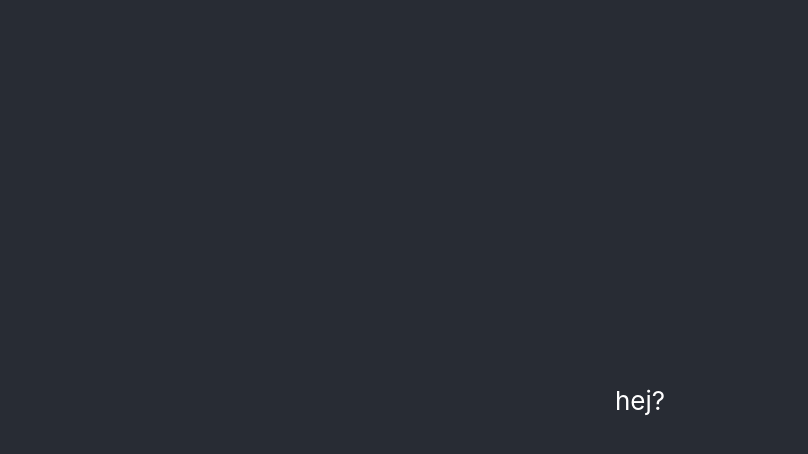
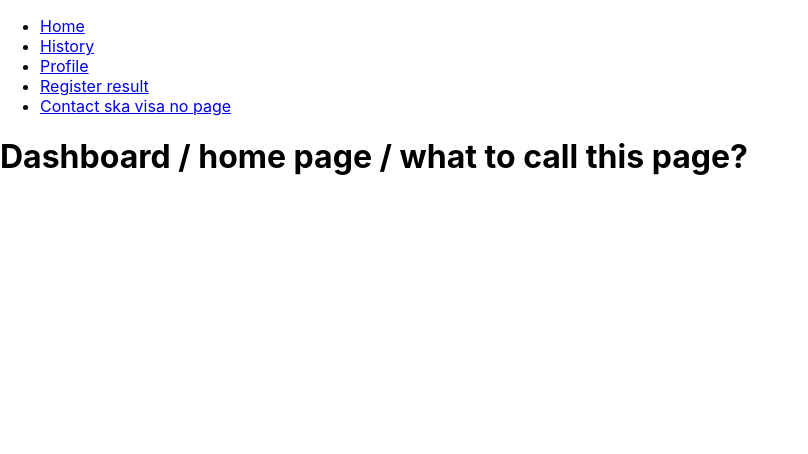
Before and after one commit to RH0DS/FitFokusClient, a React (Create React App) app: page / in a window 1280 px wide. Shown: the top 454 px of the page, without its empty margins (0-808 px from the left). Built offline with nearby package versions, Linux system fonts and the light colour scheme.

Commit message:
add pages Dashboard, History, Profile, RegisterResult and NoPage. add component Navmenu

```diff
--- a/src/App.js
+++ b/src/App.js
@@ -1,13 +1,31 @@
 import logo from './logo.svg';
 import './App.css';
+import { BrowserRouter,Routes, Route } from 'react-router-dom';
+import Dashboard from './Pages/Dashboard';
+import NavMenu from './Components/NavMenu';
+import NoPage from './Pages/NoPage';
+import ProfilePage from './Pages/ProfilePage'
+import HistoryPage from './Pages/HistoryPage'
+import RegisterResultPage from './Pages/RegisterResultPage';
+
 
 function App() {
   return (
-    <div className="App">
-      <header className="App-header">
-        hej?
-      </header>
-    </div>
+    <BrowserRouter>
+      <Routes>
+        {/* den första route med path "/" omsluter alla andra routes och blir då rot-urlen */}
+        <Route path="/" element={<NavMenu/>}>
+          <Route index element={<Dashboard />} />
+          {/* index elementet (Dashboard i detta fall även känt som HOME) är det unika elemented som hör till roten */}
+          <Route path="Profile" element={<ProfilePage />} />
+          <Route path="History" element={<HistoryPage />} />
+          <Route path="RegisterResult" element={<RegisterResultPage />} />
+
+          <Route path="*" element={<NoPage />} />
+
+        </Route>
+      </Routes>
+    </BrowserRouter>
   );
 }
 
--- /dev/null
+++ b/src/Components/NavMenu.js
@@ -0,0 +1,31 @@
+import { Outlet, Link } from "react-router-dom";
+
+const NavMenu = () => {
+  return (
+    <>
+      <nav>
+        <ul>
+          <li>
+            <Link to="/">Home</Link>
+          </li>
+          <li>
+            <Link to="History">History</Link>
+          </li>
+          <li>
+            <Link to="Profile">Profile</Link>
+          </li>
+          <li>
+            <Link to="RegisterResult">Register result</Link>
+          </li>
+          <li>
+            <Link to="/contact">Contact ska visa no page</Link>
+          </li>
+        </ul>
+      </nav>
+
+      <Outlet />
+    </>
+  )
+};
+
+export default NavMenu;
--- /dev/null
+++ b/src/Pages/Dashboard.js
@@ -0,0 +1,9 @@
+const Dashboard = () => {
+    return (
+    <h1>Dashboard / home page / what to call this page? </h1>
+
+
+    );
+  };
+
+  export default Dashboard;
--- /dev/null
+++ b/src/Pages/HistoryPage.js
@@ -0,0 +1,9 @@
+const HistoryPage = () => {
+    return (
+
+    <h1>  Här visas din historia upp</h1>
+
+    );
+
+}
+    export default HistoryPage
--- /dev/null
+++ b/src/Pages/NoPage.js
@@ -0,0 +1,6 @@
+const NoPage = () =>
+{
+    return (<h1>Ingen sida att visa </h1>
+    );
+};
+export default NoPage;
--- /dev/null
+++ b/src/Pages/ProfilePage.js
@@ -0,0 +1,9 @@
+const ProfilePage = () =>
+{
+    return (
+
+    <h1>ProfilePage kommer visa dina sparade uppgifter </h1>
+
+    );
+};
+export default ProfilePage;
--- /dev/null
+++ b/src/Pages/RegisterResultPage.js
@@ -0,0 +1,8 @@
+const RegisterResultPage = () => {
+    return (
+
+    <h1> Här kommer du kunna rapportera dina framsteg(?)</h1>
+
+    );
+}
+export default RegisterResultPage
```
Also changed, not shown: 1 other file (tests, documents, lock files or other folders).
